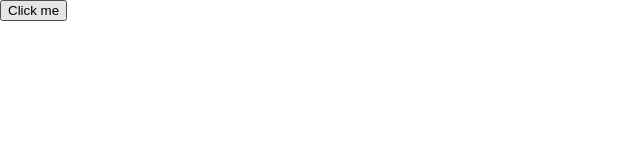
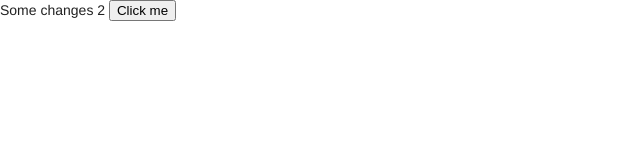
Before and after one commit to aalej/issues-6828, a plain HTML site: page public/index.html in a window 1280 px wide. Shown: the whole page, without its empty margins (0-640 px from the left). Drawn offline with nearby package versions, Linux system fonts and the light colour scheme.

Commit message:
some-changes-2

```diff
--- a/public/index.html
+++ b/public/index.html
@@ -67,6 +67,7 @@ limitations under the License.
     </script>
   </head>
   <body>
+    Some changes 2
     <button id="loginBtn">Click me</button>
   </body>
 </html>
```
